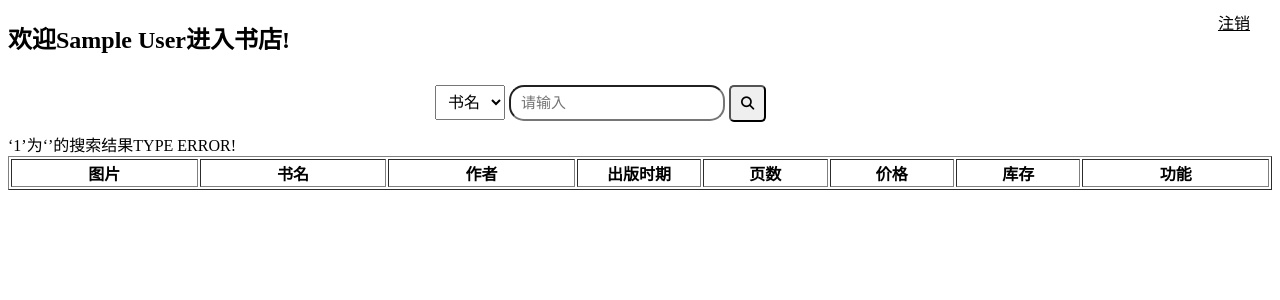
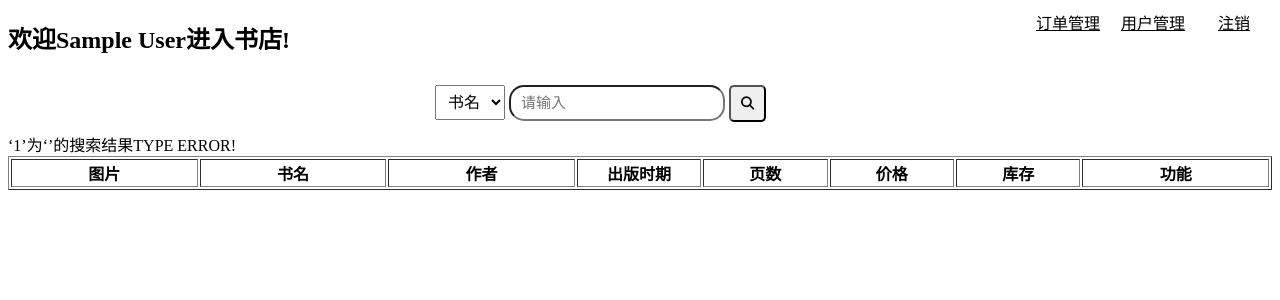
Before and after one commit to davidmoises6/shujuku, a PHP site: the page made by 检索结果.php in a window 1280 px wide; the page is wider, and only the part inside the window is pictured. Shown: the top 300 px of that part. Run offline with PHP 8.4, Linux system fonts and the light colour scheme; the visitor is signed in with stand-in values (Sample User, id 1); data that the repository does not hold is empty; some libraries are stand-ins or nearby versions.

Commit message:
改首页连接逻辑
改了店员登录处理
店员登录后的布局

```diff
--- a/process_login.php
+++ b/process_login.php
@@ -34,12 +34,12 @@
 	if ($selected_Charactor == "admin") {
 		$wsql = "SELECT wid,wname FROM worker WHERE wname ='$userName' and wpassword='$pwd' ;";
 		$wquery_result = mysqli_query($conn, $wsql);
-		$arow = $wquery_result;
+		$arow = mysqli_fetch_assoc($wquery_result);
 
 		if (empty($arow) != "ture") {
 			$_SESSION['charactor'] = 'worker';
-			$_SESSION['wid'] = $row["wid"];
-			$_SESSION['wname'] = $row["wname"];
+			$_SESSION['wid'] = $arow["wid"];
+			$_SESSION['wname'] = $arow["wname"];
 			header('Location:检索页面.php');
 		} else {
 			echo "Error! Something wrong in your username or password!";
--- a/常用的.php
+++ b/常用的.php
@@ -35,7 +35,23 @@ function executeSql($sql)
 function templete($character)
 {
 	if ($character == 'worker') {
-		print "<div id='logout' style='
+		print "
+        <div id='addbook' style='
+                position:absolute;
+                top:10px;
+                right:95px;'>
+            <div>
+                <a href='管理顾客.php'>用户管理</a>
+            </div>
+        </div>
+        <div id='addbook' style='
+                position:absolute;
+                top:10px;
+                right:180px;'>
+            <div>
+                <a href='订单管理.php'>订单管理</a>
+            </div>
+        </div><div id='logout' style='
         position:absolute;
         top:10px;
         right:30px;'>
```
Also changed, not shown: ordersmanage.php (+8 -0 lines), 订单管理.php (added).
